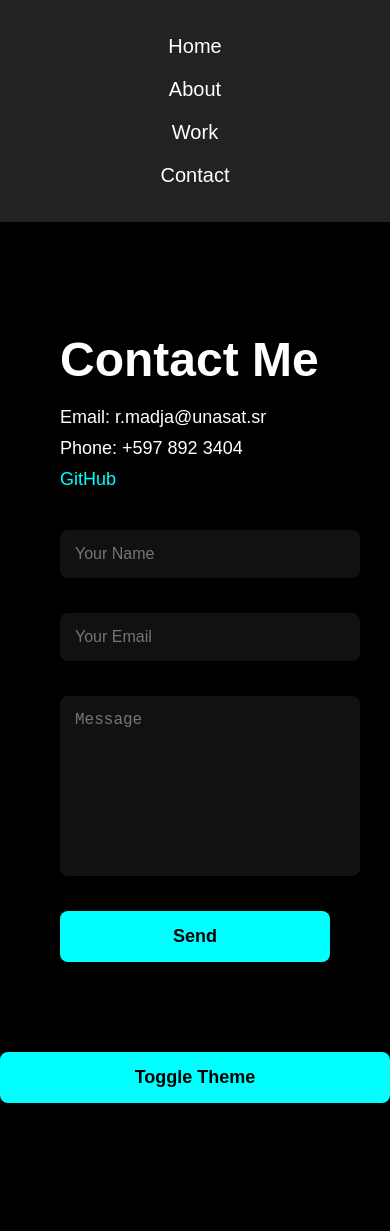
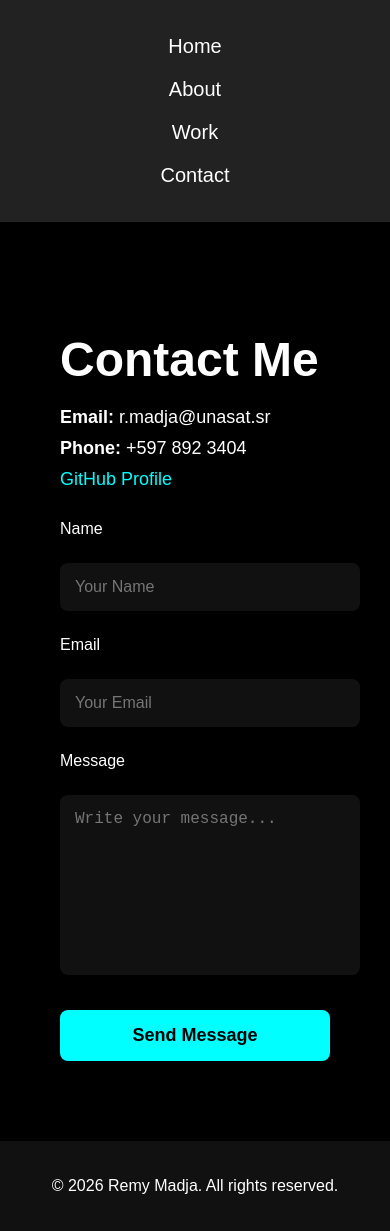
Before and after one commit to Remymadja/portfolio-website, a website: page contact.html in a window 390 px wide. Before the commit the page ends 1113 px from the top, so only its background shows below. Drawn offline with Linux system fonts and the light colour scheme.

Commit message:
Improved contact page HTML

```diff
--- a/contact.html
+++ b/contact.html
@@ -3,8 +3,13 @@
 <head>
     <meta charset="UTF-8">
     <meta name="viewport" content="width=device-width, initial-scale=1.0">
-    <title>Contact</title>
 
+    <title>Contact | Remy Portfolio</title>
+
+    <!-- SEO -->
+    <meta name="description" content="Contact Remy Madja for projects, collaboration, or inquiries.">
+
+    <!-- CSS -->
     <link rel="stylesheet" href="./css/main.css">
     <link rel="stylesheet" href="./css/contact.css">
 </head>
@@ -12,46 +17,79 @@
 <body>
 
 <!-- NAVIGATION -->
-<nav>
-    <a href="./index.html">Home</a>
-    <a href="./about.html">About</a>
-    <a href="./work.html">Work</a>
-    <a href="./contact.html">Contact</a>
-</nav>
+<header>
+    <nav aria-label="Main navigation">
+        <a href="./index.html">Home</a>
+        <a href="./about.html">About</a>
+        <a href="./work.html">Work</a>
+        <a href="./contact.html" aria-current="page">Contact</a>
+    </nav>
+</header>
 
-<!-- CONTACT CONTENT -->
+<!-- MAIN CONTENT -->
 <main class="contact-page">
 
     <section class="contact-box">
 
         <h1>Contact Me</h1>
 
+        <!-- CONTACT INFO -->
         <div class="contact-info">
-            <p>Email: r.madja@unasat.sr</p>
-            <p>Phone: +597 892 3404</p>
+            <p><strong>Email:</strong> r.madja@unasat.sr</p>
+            <p><strong>Phone:</strong> +597 892 3404</p>
 
             <p>
-                <a href="https://github.com/Remymadja" target="_blank">GitHub</a>
+                <a href="https://github.com/Remymadja" target="_blank" rel="noopener noreferrer">
+                    GitHub Profile
+                </a>
             </p>
         </div>
 
+        <!-- CONTACT FORM -->
         <form id="contactForm">
-            <input type="text" name="name" placeholder="Your Name" required>
-            <input type="email" name="email" placeholder="Your Email" required>
-            <textarea name="message" placeholder="Message" required></textarea>
-            <button type="submit">Send</button>
+
+            <label for="name">Name</label>
+            <input
+                type="text"
+                id="name"
+                name="name"
+                placeholder="Your Name"
+                required
+                autocomplete="name">
+
+            <label for="email">Email</label>
+            <input
+                type="email"
+                id="email"
+                name="email"
+                placeholder="Your Email"
+                required
+                autocomplete="email">
+
+            <label for="message">Message</label>
+            <textarea
+                id="message"
+                name="message"
+                placeholder="Write your message..."
+                required
+                rows="5"></textarea>
+
+            <button type="submit">Send Message</button>
+
         </form>
 
     </section>
 
 </main>
 
-<!-- TOGGLE BUTTON (INSIDE BODY) -->
-<button id="themeToggle">Toggle Theme</button>
+<!-- FOOTER AREA -->
+<footer>
+    <p>© 2026 Remy Madja. All rights reserved.</p>
+</footer>
 
-<!-- SCRIPTS -->
-<script src="./js/contact.js"></script>
-<script src="./js/main.js"></script>
+<!-- SCRIPTS (defer = safer on Netlify) -->
+<script src="./js/main.js" defer></script>
+<script src="./js/contact.js" defer></script>
 
 </body>
 </html>
```
